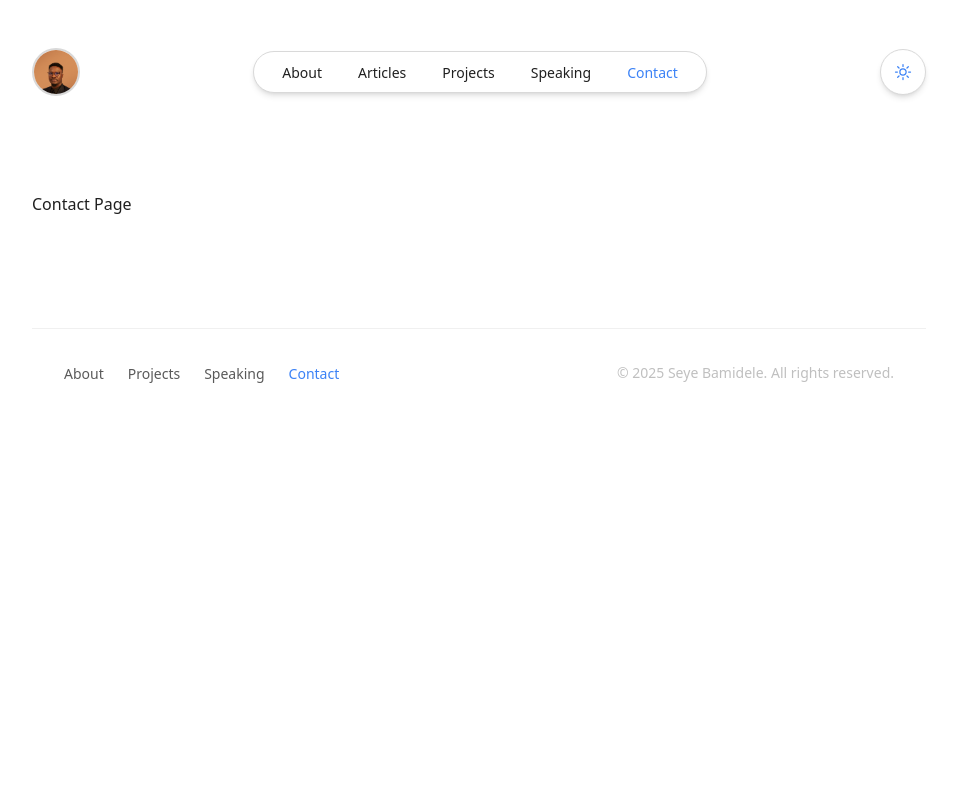
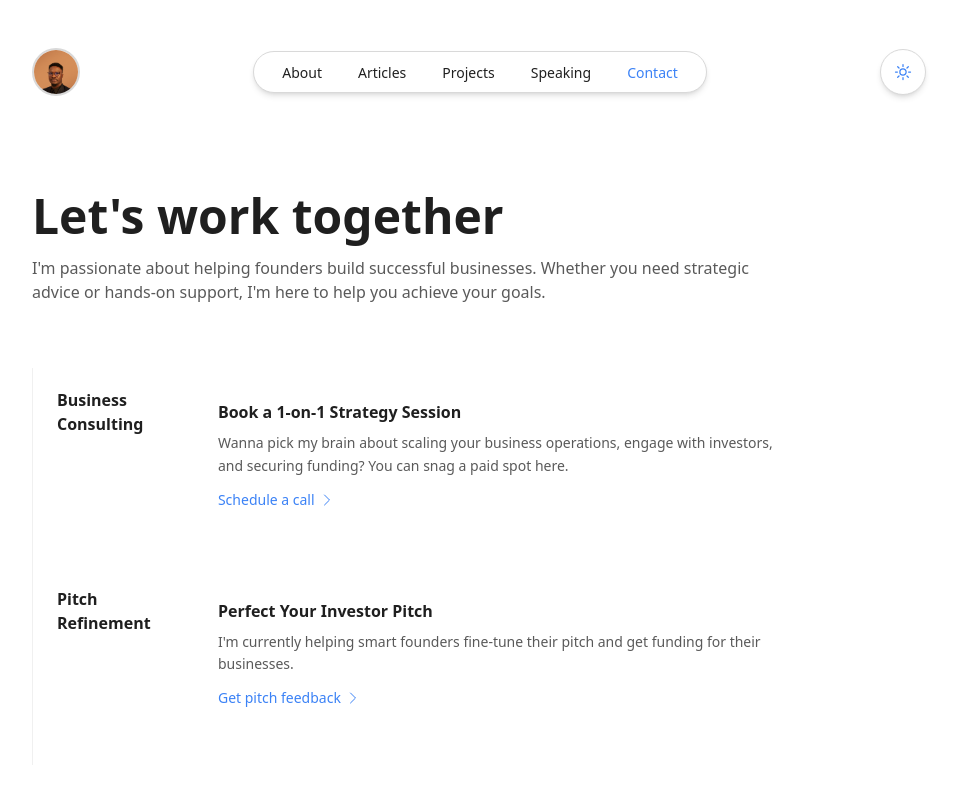
Before and after one commit to biolafrica/seye-bamidele, a Next.js app in the folder apps/client/: page /contact in a window 1280 px wide. Shown: the top 800 px of the page, without its empty margins (161-1118 px from the left). Built offline with nearby package versions, Linux system fonts and the light colour scheme.

Commit message:
created contact page

```diff
--- a/apps/client/app/contact/page.tsx
+++ b/apps/client/app/contact/page.tsx
@@ -1,7 +1,90 @@
+import {ChevronRightIcon } from "@heroicons/react/24/outline";
+import Link from "next/link";
+
+interface ContactOption {
+  category: string;
+  title?: string;
+  excerpt: string;
+  link: {
+    text: string;
+    url: string;
+  };
+}
+
+const contacts: ContactOption[] = [
+  {
+    category: "Business Consulting",
+    title: "Book a 1-on-1 Strategy Session",
+    excerpt:
+      "Wanna pick my brain about scaling your business operations, engage with investors, and securing funding? You can snag a paid spot here.",
+    link: {
+      text: "Schedule a call",
+      url: "#",
+    },
+  },
+  {
+    category: "Pitch Refinement",
+    title: "Perfect Your Investor Pitch",
+    excerpt:
+      "I'm currently helping smart founders fine-tune their pitch and get funding for their businesses.",
+    link: {
+      text: "Get pitch feedback",
+      url: "https://73hzazh6vmn.typeform.com/to/ugox4P7v?typeform-source=www.seyebandele.com",
+    },
+  },
+];
+
 export default function Contact() {
   return (
-    <div>
-      <h4>Contact Page</h4>
-    </div>
+    <main className="min-h-screen ">
+      <div className="max-w-3xl">
+        {/* Header */}
+        <header className="mb-16">
+          <h1 className="text-4xl sm:text-5xl font-bold leading-tight text-heading">
+            Let's work together
+          </h1>
+          <p className="mt-4 text-secondary text-base">
+            I'm passionate about helping founders build successful businesses. Whether you need
+            strategic advice or hands-on support, I'm here to help you achieve your goals.
+          </p>
+        </header>
+
+        {/* Articles */}
+        <section className="space-y-12 md:space-y-0">
+          {contacts.map((contact, idx) => (
+            <article
+              key={idx}
+              className="md:flex gap-3  rounded-lg md:rounded-none md:p-0 "
+            >
+              <div className="md:border-l md:border-separator w-full py-0 md:pl-6 md:w-1/4 md:py-5 ">
+                <div className="text-base font-semibold text-heading" >
+                  {contact.category}
+                </div>
+              </div>
+
+              <div className="rounded-lg mt-3 w-full mb-9 md:hover:bg-hover md:cursor-pointer md:p-5 md:3/4 md:mt-0 ">
+
+                <h2 className="text-base font-semibold text-heading mt-3">
+                  {contact.title}
+                </h2>
+
+                <p className="mt-2 text-secondary text-sm leading-relaxed">
+                  {contact.excerpt}
+                </p>
+
+                <Link
+                  href={contact.link.url}
+                  className="mt-3 inline-flex items-center text-accent hover:text-accent-hover font-medium transition-colors group text-sm"
+                >
+                  {contact.link.text}
+                  <ChevronRightIcon className="w-4 h-4 ml-1 transition-transform group-hover:translate-x-1" />
+                </Link>
+              </div>
+
+            </article>
+          ))}
+        </section>
+      </div>
+    </main>
   );
 }
```
Also changed, not shown: apps/client/app/about/page.tsx (+1 -1 lines).
